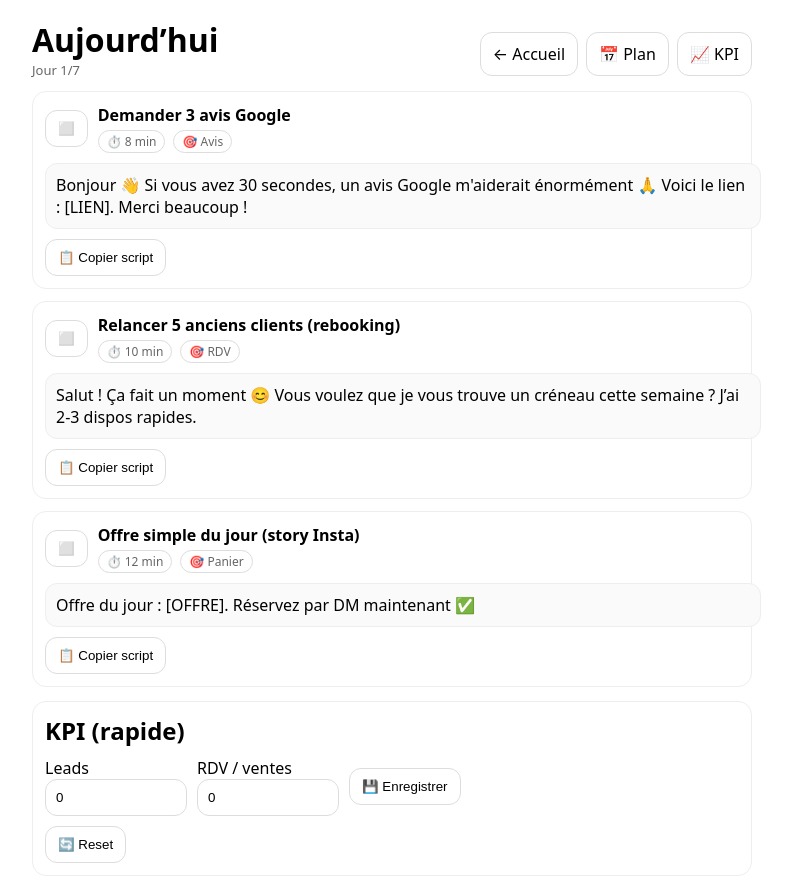
After one commit to peninpalenzuelam-rgb/mission1-taches, a Flask app: page /today in a window 1280 px wide. The commit adds this page. Shown: the whole page, without its empty margins (248-1040 px from the left). Run offline with Flask 3, Linux system fonts and the light colour scheme.

Commit message:
Add Today daily coach page

```diff
--- a/app.py
+++ b/app.py
@@ -1,14 +1,19 @@
 from flask import Flask, render_template, request, redirect, url_for, abort
 from pathlib import Path
+from flask import jsonify
 import json
 import shutil
 from datetime import datetime
 
 app = Flask(__name__)
+print("✅ LOADED:", __file__)
 DATA_FILE = Path("tasks.json")
 
 BACKUP_DIR = Path("backups")
 CONFIG_FILE = Path("config.json")
+
+TODAY_FILE = Path("today.json")
+
 
 DEFAULT_CONFIG = {
     "keep_backups": 30,
@@ -247,8 +252,9 @@ def restore_backup(name):
 @app.get("/settings")
 def settings():
     cfg = load_config()
-    return render_template("settings.html", cfg=cfg)
-
+    saved = request.args.get("saved") == "1"
+    return render_template("settings.html", cfg=cfg, saved=saved)
+    print("saved=", saved)
 
 @app.post("/settings")
 def settings_save():
@@ -265,32 +271,65 @@ def settings_save():
         cfg["port"] = max(1024, min(port, 65535))
 
     save_config(cfg)
-    return redirect(url_for("settings"))
+    return redirect(url_for("settings", saved=1))
 
 
-@app.get("/settings2")
-def settings2():
-    cfg = load_config()
-    return render_template("settings.html", cfg=cfg)
 
 
-@app.post("/settings2")
-def settings2_save():
-    cfg = load_config()
+def load_today():
+    if not TODAY_FILE.exists():
+        return {"day_number": 1, "actions": [], "kpi_today": {"leads": 0, "sales": 0}}
+    return json.loads(TODAY_FILE.read_text(encoding="utf-8"))
 
-    keep_raw = (request.form.get("keep_backups") or "").strip()
-    port_raw = (request.form.get("port") or "").strip()
 
-    if keep_raw.isdigit():
-        keep = int(keep_raw)
-        cfg["keep_backups"] = max(1, min(keep, 500))
+def save_today(data):
+    TODAY_FILE.write_text(json.dumps(data, ensure_ascii=False, indent=2), encoding="utf-8")
 
-    if port_raw.isdigit():
-        port = int(port_raw)
-        cfg["port"] = max(1024, min(port, 65535))
 
-    save_config(cfg)
-    return redirect(url_for("settings"))
+@app.get("/today")
+def today_page():
+    data = load_today()
+    # Top 3 actions (au cas où il y en a plus tard)
+    actions = data.get("actions", [])[:3]
+    kpi = data.get("kpi_today", {"leads": 0, "sales": 0})
+    day_number = data.get("day_number", 1)
+    return render_template("today.html", actions=actions, kpi=kpi, day_number=day_number)
+
+
+@app.post("/today/action/<action_id>")
+def today_toggle_action(action_id):
+    data = load_today()
+    for a in data.get("actions", []):
+        if a.get("id") == action_id:
+            a["done"] = not bool(a.get("done"))
+            break
+    save_today(data)
+    return redirect(url_for("today_page"))
+
+
+@app.post("/today/kpi")
+def today_save_kpi():
+    data = load_today()
+    leads_raw = (request.form.get("leads") or "0").strip()
+    sales_raw = (request.form.get("sales") or "0").strip()
+
+    leads = int(leads_raw) if leads_raw.isdigit() else 0
+    sales = int(sales_raw) if sales_raw.isdigit() else 0
+
+    data["kpi_today"] = {"leads": leads, "sales": sales}
+    save_today(data)
+    return redirect(url_for("today_page"))
+
+
+@app.post("/today/reset")
+def today_reset():
+    data = load_today()
+    for a in data.get("actions", []):
+        a["done"] = False
+    data["kpi_today"] = {"leads": 0, "sales": 0}
+    save_today(data)
+    return redirect(url_for("today_page"))
+
 
 if __name__ == "__main__":
     cfg = load_config()
--- a/templates/index.html
+++ b/templates/index.html
@@ -29,6 +29,7 @@
         <a class="btn" href="/export.csv">⬇️ Export CSV</a>
         <a class="btn" href="/backups">🗄️ Backups</a>
         <a class="btn" href="/settings">⚙️ Paramètres</a>
+        <a class="btn" href="/today">✅ Aujourd’hui</a>
      </div>
    <form class="add" method="get" action="/">
      <input type="text" name="q" placeholder="Rechercher…" value="{{ q or '' }}" />
--- /dev/null
+++ b/templates/today.html
@@ -0,0 +1,91 @@
+<!doctype html>
+<html lang="fr">
+<head>
+  <meta charset="utf-8" />
+  <meta name="viewport" content="width=device-width, initial-scale=1" />
+  <title>Aujourd’hui</title>
+  <style>
+    body { font-family: system-ui, -apple-system, sans-serif; margin: 18px; }
+    .wrap { max-width: 720px; margin: 0 auto; }
+    .top { display:flex; justify-content: space-between; align-items:center; gap: 10px; flex-wrap: wrap; }
+    .btn { padding: 10px 12px; border: 1px solid #ddd; background: #fff; border-radius: 12px; cursor: pointer; text-decoration: none; color: inherit; display: inline-flex; align-items:center; gap: 8px; }
+    .btn:hover { background: #f6f6f6; }
+    .cards { display: grid; gap: 12px; margin-top: 12px; }
+    .card { border: 1px solid #eee; border-radius: 14px; padding: 12px; }
+    .row { display:flex; gap: 10px; align-items:center; }
+    .title { font-weight: 700; }
+    .meta { color:#666; font-size: 12px; margin-top: 4px; display:flex; gap: 8px; flex-wrap: wrap; }
+    .badge { border:1px solid #ddd; padding: 2px 8px; border-radius: 999px; background: #fff; }
+    .script { width: 100%; margin-top: 10px; padding: 10px; border: 1px solid #eee; border-radius: 12px; background:#fafafa; white-space: pre-wrap; }
+    .actions { display:flex; gap: 8px; margin-top: 10px; flex-wrap: wrap; }
+    .done { opacity: .65; }
+    .kpi { margin-top: 14px; border: 1px solid #eee; border-radius: 14px; padding: 12px; }
+    input { width: 120px; padding: 10px; border: 1px solid #ddd; border-radius: 12px; }
+    form { margin: 0; }
+  </style>
+</head>
+<body>
+  <div class="wrap">
+    <div class="top">
+      <div>
+        <h1 style="margin:0;">Aujourd’hui</h1>
+        <div style="color:#666; font-size:13px;">Jour {{ day_number }}/7</div>
+      </div>
+      <div class="actions">
+        <a class="btn" href="/">← Accueil</a>
+        <a class="btn" href="/plan">📅 Plan</a>
+        <a class="btn" href="/kpi">📈 KPI</a>
+      </div>
+    </div>
+
+    <div class="cards">
+      {% for a in actions %}
+        <div class="card {{ 'done' if a.done else '' }}">
+          <div class="row">
+            <form method="post" action="/today/action/{{ a.id }}">
+              <button class="btn" type="submit">{{ "✅" if a.done else "⬜️" }}</button>
+            </form>
+            <div style="flex:1;">
+              <div class="title">{{ a.title }}</div>
+              <div class="meta">
+                <span class="badge">⏱️ {{ a.duration_min }} min</span>
+                <span class="badge">🎯 {{ a.kpi_tag }}</span>
+              </div>
+            </div>
+          </div>
+
+          <div class="script" id="script-{{ a.id }}">{{ a.script }}</div>
+
+          <div class="actions">
+            <button class="btn" type="button" onclick="copyText('script-{{ a.id }}')">📋 Copier script</button>
+          </div>
+        </div>
+      {% endfor %}
+    </div>
+
+    <div class="kpi">
+      <h2 style="margin:0 0 10px;">KPI (rapide)</h2>
+      <form method="post" action="/today/kpi" class="row" style="flex-wrap:wrap;">
+        <label>Leads<br><input name="leads" type="number" min="0" value="{{ kpi.leads }}"></label>
+        <label>RDV / ventes<br><input name="sales" type="number" min="0" value="{{ kpi.sales }}"></label>
+        <button class="btn" type="submit">💾 Enregistrer</button>
+      </form>
+
+      <div class="actions" style="margin-top:10px;">
+        <form method="post" action="/today/reset">
+          <button class="btn" type="submit" onclick="return confirm('Reset actions + KPI ?')">🔄 Reset</button>
+        </form>
+      </div>
+    </div>
+  </div>
+
+  <script>
+    function copyText(id){
+      const el = document.getElementById(id);
+      const txt = el ? el.innerText : "";
+      navigator.clipboard.writeText(txt);
+      alert("Script copié ✅");
+    }
+  </script>
+</body>
+</html>
--- /dev/null
+++ b/today.json
@@ -0,0 +1,33 @@
+{
+  "day_number": 1,
+  "actions": [
+    {
+      "id": "a1",
+      "title": "Demander 3 avis Google",
+      "duration_min": 8,
+      "kpi_tag": "Avis",
+      "script": "Bonjour 👋 Si vous avez 30 secondes, un avis Google m'aiderait énormément 🙏 Voici le lien : [LIEN]. Merci beaucoup !",
+      "done": false
+    },
+    {
+      "id": "a2",
+      "title": "Relancer 5 anciens clients (rebooking)",
+      "duration_min": 10,
+      "kpi_tag": "RDV",
+      "script": "Salut ! Ça fait un moment 😊 Vous voulez que je vous trouve un créneau cette semaine ? J’ai 2-3 dispos rapides.",
+      "done": false
+    },
+    {
+      "id": "a3",
+      "title": "Offre simple du jour (story Insta)",
+      "duration_min": 12,
+      "kpi_tag": "Panier",
+      "script": "Offre du jour : [OFFRE]. Réservez par DM maintenant ✅",
+      "done": false
+    }
+  ],
+  "kpi_today": {
+    "leads": 0,
+    "sales": 0
+  }
+}
```
